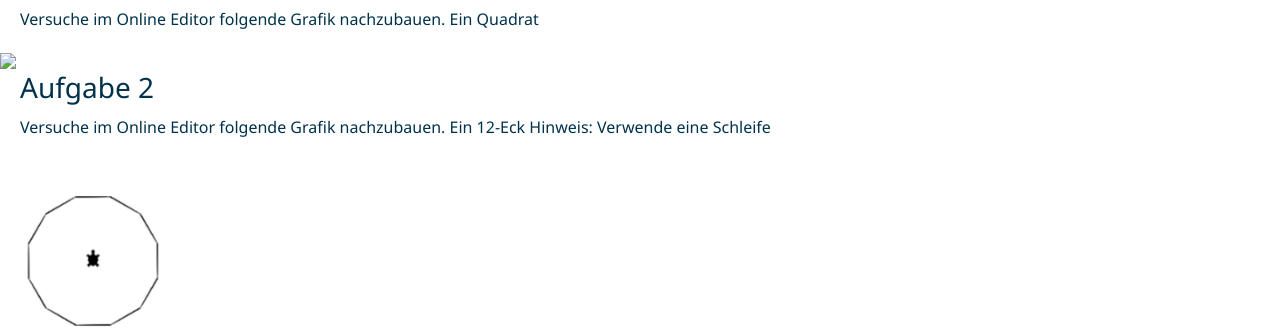
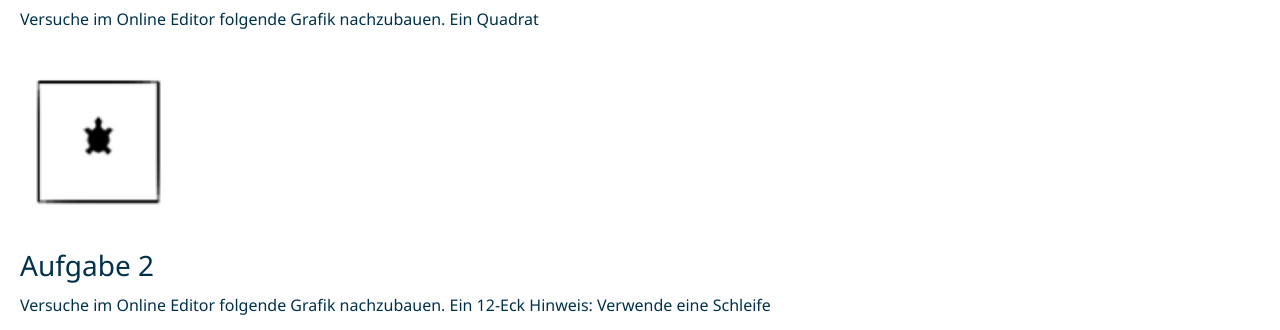
Before and after one commit to Pascal-Bruehwiler/Pascal-Bruehwiler, a plain HTML site: page python.html in a window 1280 px wide. Shown: the part 416-746 px from the top of the page. Drawn offline with nearby package versions, Linux system fonts and the light colour scheme; the site is published under a folder, as on GitHub Pages, so addresses that start at the root find nothing.

Commit message:
Update python.html

```diff
--- a/python.html
+++ b/python.html
@@ -23,7 +23,7 @@
         <h2>Aufgaben</h2>
         <h3>Aufgabe 1</h3>
         <p>Versuche im Online Editor folgende Grafik nachzubauen. Ein Quadrat</p>
-          <img src="/Bilder/Square.png" width="200">
+          <img src="Bilder/Square.png" width="200">
         <h3>Aufgabe 2</h3>
         <p>Versuche im Online Editor folgende Grafik nachzubauen. Ein 12-Eck Hinweis: Verwende eine Schleife</p>
           <img src="Bilder/Kreis.png" width="200">
```
